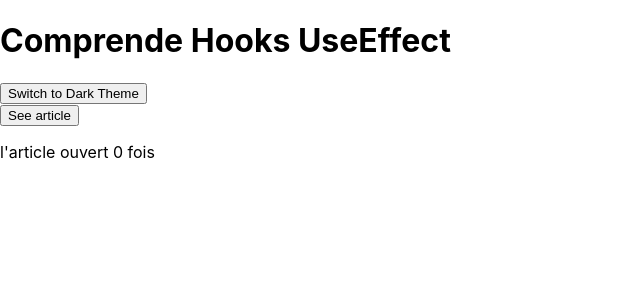
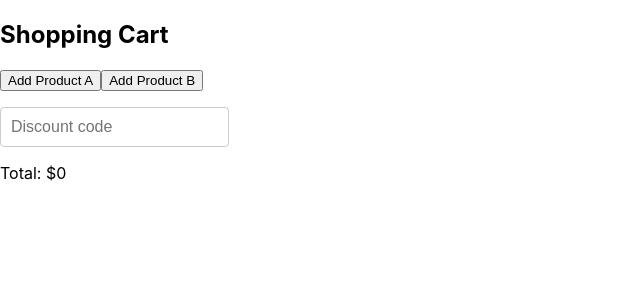
Before and after one commit to Bayelaye313/reactIntro, a React (Create React App) app in the folder reactconcepts/: page / in a window 1280 px wide. Shown: the top 300 px of the page, without its empty margins (0-640 px from the left). Built offline with nearby package versions, Linux system fonts and the light colour scheme; no server answers.

Commit message:
simple cart without reducer

```diff
--- /dev/null
+++ b/reactconcepts/src/App4.js
@@ -0,0 +1,12 @@
+import React from 'react'
+import ShoppingCart from './useReducer/cart'
+
+const App4 = () => {
+  return (
+    <>
+      <ShoppingCart/>
+    </>
+  )
+}
+
+export default App4
--- a/reactconcepts/src/index.js
+++ b/reactconcepts/src/index.js
@@ -11,6 +11,7 @@ import App from './App';
 
 import App3 from './App3';
 import ThemeProvider from './context/ThemeProvider';
+import App4 from './App4';
 
 const root = ReactDOM.createRoot(document.getElementById('root'));
 root.render(
@@ -18,7 +19,7 @@ root.render(
     {/* <AppUiConcept /> */}
     {/* <AppReactivityConcept/> */}
     <ThemeProvider>
-    <App3/>
+    <App4/>
     </ThemeProvider>
   </React.StrictMode>
 );
--- /dev/null
+++ b/reactconcepts/src/useReducer/cart.jsx
@@ -0,0 +1,78 @@
+import React, { useState } from "react";
+
+function ShoppingCart() {
+  const [cartItems, setCartItems] = useState([]);
+  const [discount, setDiscount] = useState(0);
+
+  const addItemToCart = (item) => {
+    setCartItems([...cartItems, { ...item, quantity: 1 }]);
+  };
+
+  const removeItemFromCart = (id) => {
+    setCartItems(cartItems.filter((item) => item.id !== id));
+  };
+
+  const updateItemQuantity = (id, quantity) => {
+    setCartItems(
+      cartItems.map((item) =>
+        item.id == id ? { ...item, quantity: quantity } : item
+      )
+    );
+  };
+
+  const applyDiscount = (discountCode) => {
+    if (discountCode === "SAVE20") {
+      setDiscount(20);
+    } else {
+      setDiscount(0);
+    }
+  };
+
+  const total =
+    cartItems.reduce((acc, item) => {
+      acc + item.price * item.quantity;
+    }, 0) - discount;
+  return (
+    <div>
+      <h2>Shopping Cart</h2>
+      <button
+        onClick={() => addItemToCart({ id: 1, name: "Product A", price: 100 })}
+      >
+        Add Product A
+      </button>
+      <button
+        onClick={() => addItemToCart({ id: 2, name: "Product B", price: 150 })}
+      >
+        Add Product B
+      </button>
+
+      <ul>
+        {cartItems.map((item) => (
+          <li key={item.id}>
+            {item.name} - {item.quantity} pcs
+            <button
+              onClick={() => updateItemQuantity(item.id, item.quantity + 1)}
+            >
+              +
+            </button>
+            <button
+              onClick={() => updateItemQuantity(item.id, item.quantity - 1)}
+            >
+              -
+            </button>
+            <button onClick={() => removeItemFromCart(item.id)}>Remove</button>
+          </li>
+        ))}
+      </ul>
+
+      <input
+        type="text"
+        placeholder="Discount code"
+        onBlur={(e) => applyDiscount(e.target.value)}
+      />
+      <p>Total: ${total}</p>
+    </div>
+  );
+}
+
+export default ShoppingCart;
```
